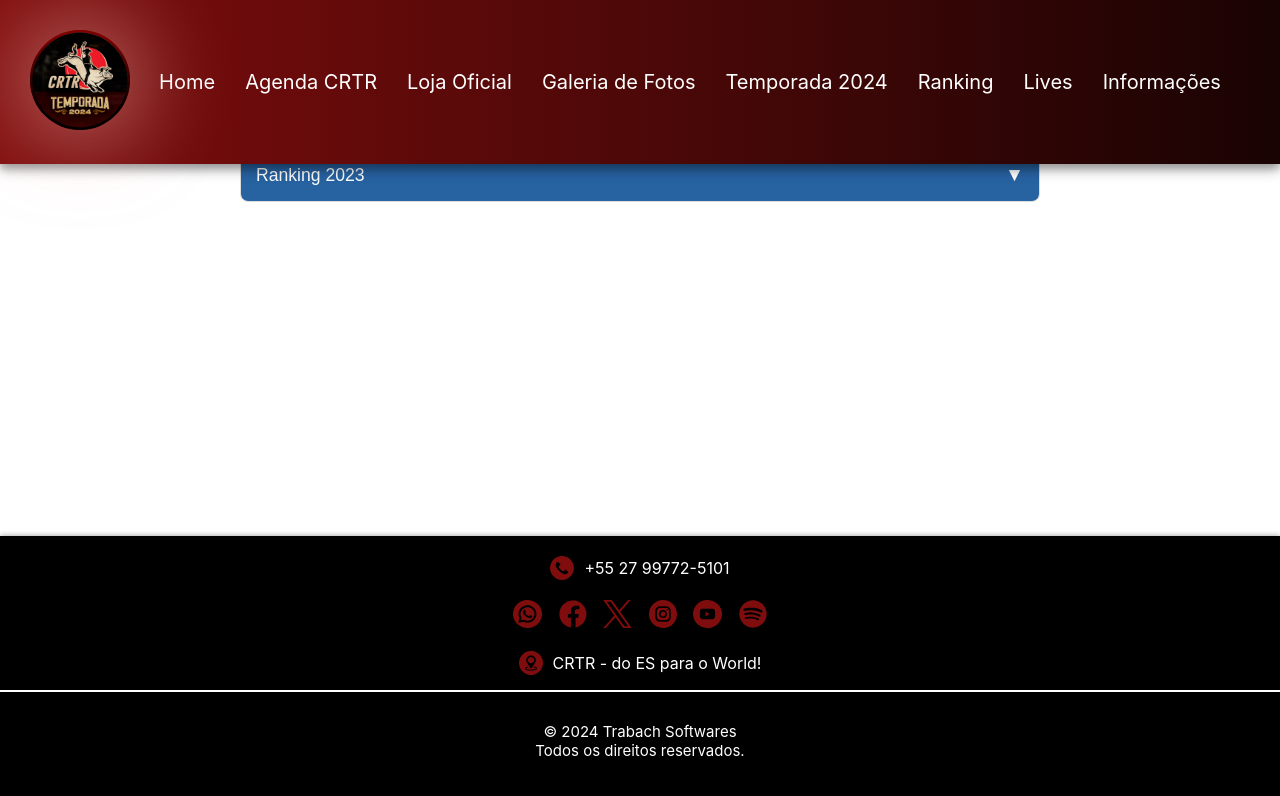
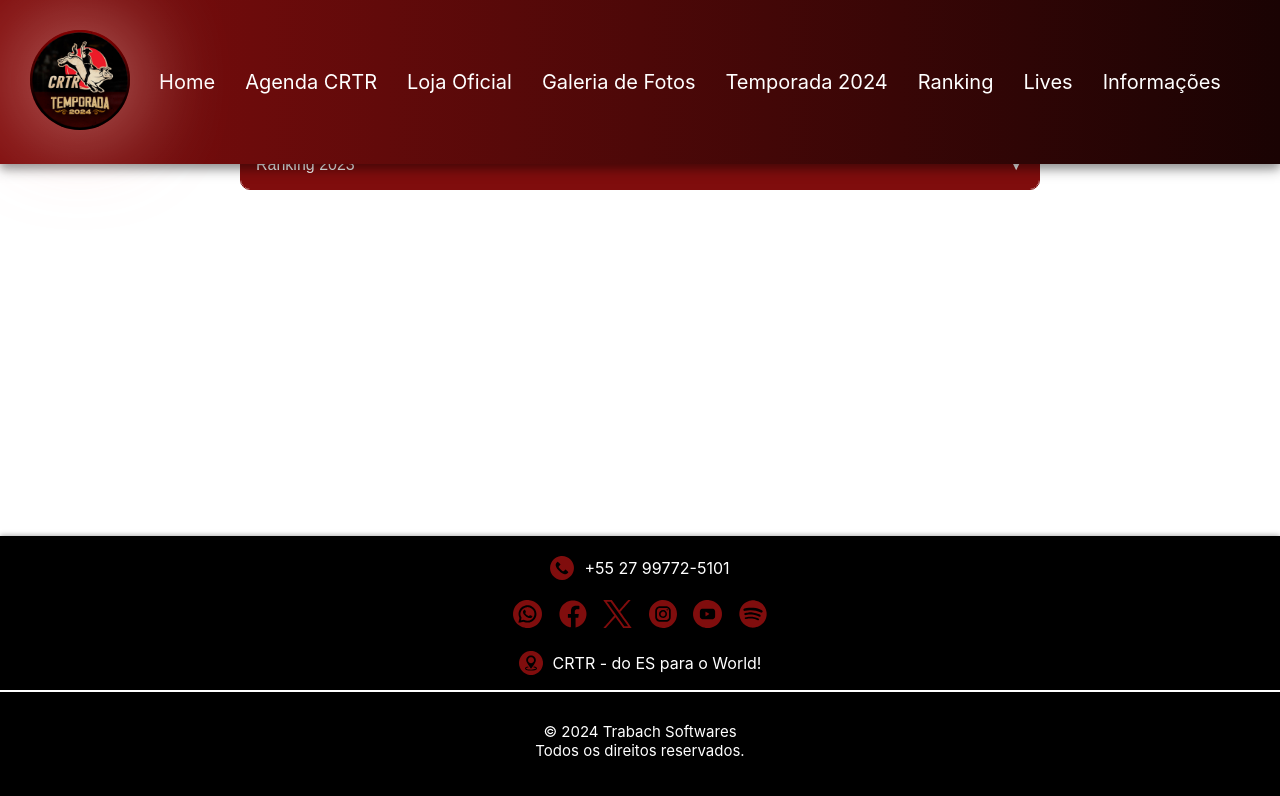
Before and after one commit to crtr-projects/frontend-crtr, a Vue app: page /ranking in a window 1280 px wide. Shown: the top 796 px of the page. Built offline with nearby package versions, Linux system fonts and the light colour scheme.

Commit message:
ajustes rankings

```diff
--- a/src/assets/main.css
+++ b/src/assets/main.css
@@ -41,7 +41,7 @@ button {
 }
 
 button:hover {
-  background-color: #0056b3;
+  background-color: var(--backgroundSecundario);
 }
 
 /* Estilos responsivos */
--- a/src/views/RankingView.css
+++ b/src/views/RankingView.css
@@ -1,10 +1,12 @@
+@import '../assets/variaveis.css';
+
 /* Contêiner da view do ranking */
 .ranking-view-container {
   display: flex;
   flex-direction: column;
   align-items: center;
   padding: 20px;
-  background-color: #ffffff;
+  background-color: var(--backgroundBranco);
   margin-top: 5%;
 }
 
@@ -17,20 +19,20 @@
 
 /* Estilo de cada item do acordeão */
 .accordion-item {
-  margin-bottom: 10px;
-  border-radius: 8px;
+  margin-bottom: var(--marginPadrao);
+  border-radius: var(--borderRadiusMedium);
   overflow: hidden;
-  border: 1px solid #ddd;
+  border: 1px solid var(--borderCorPadrao);
 }
 
 /* Estilo do botão do acordeão */
 .accordion-button {
   width: 100%;
   padding: 15px;
-  font-size: 1.1rem;
+  font-size: var(--sizeFontePrincipal);
   text-align: left;
-  background-color: #2762a1;
-  color: #fff;
+  background-color: var(--backgroundDosBotoesStatic);
+  color: var(--corFonteDentroDosBotoesStatic);
   border: none;
   cursor: pointer;
   transition: background-color 0.3s, color 0.3s;
@@ -41,12 +43,13 @@
 
 /* Estilo para quando o botão está expandido */
 .accordion-button[aria-expanded="true"] {
-  background-color: #0056b3;
+  background-color: var(--backgroundDosBotoesHover);
+  color: var(--corFonteDentroDosBotoesHover);
 }
 
 /* Ícone de seta do acordeão */
 .accordion-icon {
-  font-size: 1.2rem;
+  font-size: var(--sizeFontePrincipal);
   transition: transform 0.3s;
 }
 
@@ -58,6 +61,8 @@
 .accordion-content {
   overflow: hidden;
   transition: max-height 0.5s ease;
+  background-color: var(--backgroundSecundario);
+  color: var(--corDaFontePrincipalEscrita);
 }
 
 /* Estilo da tabela */
@@ -65,24 +70,24 @@
   width: 100%;
   border-collapse: collapse;
   margin: 0;
-  font-size: 1rem;
+  font-size: var(--sizeFontePrincipal);
 }
 
 .ranking-table th,
 .ranking-table td {
-  padding: 10px;
+  padding: var(--paddingPadrao);
   text-align: center;
 }
 
 .ranking-table thead {
-  background-color: #007bff;
-  color: #fff;
+  background-color: var(--BackgroundPrincipal);
+  color: var(--corFonteDentroDosBotoesHover);
 }
 
 .black-row {
-  background-color: #f8f9fa;
+  background-color: var(--backgroundBody);
 }
 
 .red-row {
-  background-color: #e9ecef;
+  background-color: var(--backgroundSecundario);
 }
--- a/src/views/RankingView.vue
+++ b/src/views/RankingView.vue
@@ -4,17 +4,17 @@
       <div v-for="year in availableYears" :key="year" class="accordion-item">
         <button
           class="accordion-button"
-          :aria-expanded="expandedYear === year"
+          :aria-expanded="isYearExpanded(year)"
           @click="toggleAccordion(year)"
         >
           Ranking {{ year }}
-          <span :class="['accordion-icon', expandedYear === year ? 'open' : '']">
+          <span :class="['accordion-icon', isYearExpanded(year) ? 'open' : '']">
             &#9660;
           </span>
         </button>
         <div
           class="accordion-content"
-          :style="{ maxHeight: expandedYear === year ? '500px' : '0' }"
+          :style="{ maxHeight: isYearExpanded(year) ? '500px' : '0' }"
         >
           <table class="ranking-table">
             <thead>
@@ -42,7 +42,7 @@
 export default {
   data() {
     return {
-      expandedYear: null,
+      expandedYears: [],  // Agora usamos um array para armazenar múltiplos anos expandidos
       availableYears: ['2024', '2023'],
       competidores2024: [
         { nome: 'Competidor 1', pontuacao: '150' },
@@ -56,7 +56,14 @@ export default {
   },
   methods: {
     toggleAccordion(year) {
-      this.expandedYear = this.expandedYear === year ? null : year;
+      if (this.isYearExpanded(year)) {
+        this.expandedYears = this.expandedYears.filter(y => y !== year); // Fecha o acordeão se já estiver aberto
+      } else {
+        this.expandedYears.push(year); // Adiciona o ano ao array para abrir o acordeão
+      }
+    },
+    isYearExpanded(year) {
+      return this.expandedYears.includes(year); // Verifica se o ano está no array de anos expandidos
     },
     getCompetidores(year) {
       return year === '2024' ? this.competidores2024 : this.competidores2023;
```
